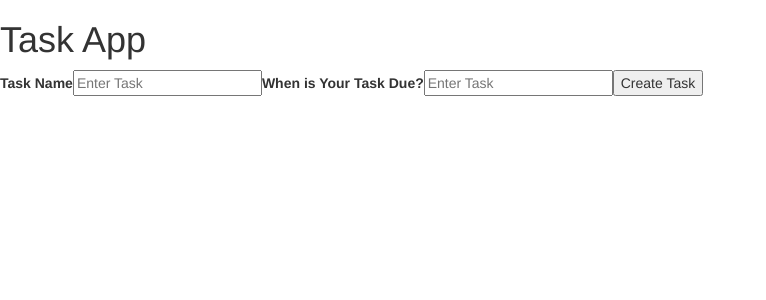
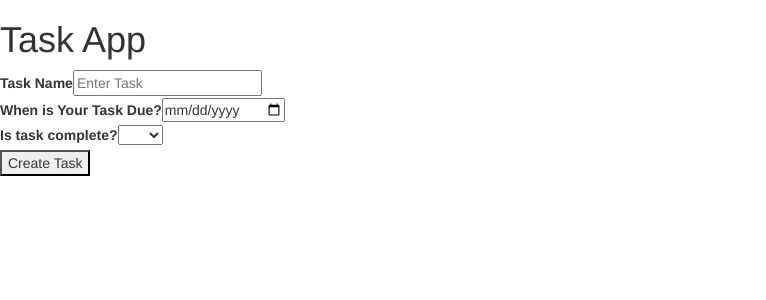
Before and after one commit to JaredHightower/AngularPartnerProject, an Angular app: page /add in a window 1280 px wide. Shown: the top 300 px of the page, without its empty margins (0-766 px from the left). Built offline with nearby package versions, Linux system fonts and the light colour scheme.

Commit message:
Graphical updates
Changed how things are rendered.

```diff
--- a/src/app/components/add-task/add-task.component.html
+++ b/src/app/components/add-task/add-task.component.html
@@ -1,6 +1,5 @@
 <div>
   <form (ngSubmit)="addTask()">
-    <!-- <input type="text" id="newTask" placeholder="Enter Task" required [([(ngModel)]="model.id")]/> -->
     <label for="Task Name">Task Name</label>
 
     <input
@@ -11,25 +10,29 @@
       [(ngModel)]="newTask.taskName"
       [ngModelOptions]="{ standalone: true }"
     />
+    <br>
     <label for="Task Due">When is Your Task Due?</label>
     <input
-      type="text"
+      type="date"
       id="taskDue"
-      placeholder="Enter Task"
+      placeholder="Enter Due Date"
       required
       [(ngModel)]="newTask.taskDue"
       [ngModelOptions]="{ standalone: true }"
     />
-    <!-- <select
-      type="text"
+    <br>
+    <label for="taskStatus">Is task complete?</label>
+    <select
+      type="dropdown"
       id="taskStatus"
-      placeholder="Enter Task"
       required
       [(ngModel)]="newTask.completedTask"
+      [ngModelOptions]="{ standalone: true }"
     >
       <option value="true" selected>Yes</option>
       <option value="false" selected>No</option>
-    </select> -->
+    </select>
+    <br>
     <button id="createNewTask">Create Task</button>
   </form>
 </div>
--- a/src/app/components/add-task/add-task.component.ts
+++ b/src/app/components/add-task/add-task.component.ts
@@ -14,8 +14,8 @@ export class AddTaskComponent implements OnInit {
   addTask() {
     this.taskService
       .addTask(this.newTask)
-      .subscribe((t) => this.router.navigate(['task']));
-    window.location.reload();
+      .subscribe((t) => this.router.navigate(['/task']));
+    // window.location.reload();
   }
 
   constructor(private taskService: TaskService, private router: Router) {}
--- a/src/app/components/display-task/display-task.component.html
+++ b/src/app/components/display-task/display-task.component.html
@@ -1,6 +1,6 @@
 <div>
   <h2>Task List</h2>
-  <app-add-task></app-add-task>
+
   <ul>
     <li *ngFor="let task of tasks">
       <a [routerLink]="['/detail', task.id]">{{ task.taskName }} </a>
--- a/src/app/components/edit-task/edit-task.component.ts
+++ /dev/null
@@ -1,31 +0,0 @@
-import { Component, OnInit } from '@angular/core';
-import { TaskService } from '../../services/task.service';
-import { Router, ActivatedRoute } from '@angular/router';
-import { Task } from '../../models/task';
-
-@Component({
-  selector: 'app-edit-task',
-  templateUrl: './edit-task.component.html',
-  styleUrls: ['./edit-task.component.css'],
-})
-export class EditTaskComponent implements OnInit {
-  editTask: Task = new Task();
-
-  saveTask() {
-    this.taskService
-      .editTask(this.editTask)
-      .subscribe((tsk) => this.router.navigate(['task']));
-  }
-
-  constructor(
-    private taskService: TaskService,
-    private router: Router,
-    private route: ActivatedRoute
-  ) {}
-
-  ngOnInit() {
-    this.route.params.subscribe((param) => {
-      this.taskService.getTask(+param.id).subscribe;
-    });
-  }
-}
--- a/src/app/components/task-details/task-details.component.html
+++ b/src/app/components/task-details/task-details.component.html
@@ -2,11 +2,7 @@
   <h1>Task Details</h1>
   <h4>Name: {{ detailTask.taskName }}</h4>
   <h4>Time to Complete: {{ detailTask.taskDue }}</h4>
-</div>
-
-<div>
-  <!-- <h1>Edit Task</h1>
-  <app-edit-task></app-edit-task> -->
+  <h4>Task Completed: {{ detailTask.completedTask }}</h4>
 </div>
 
 <div>
--- a/src/index.html
+++ b/src/index.html
@@ -6,8 +6,10 @@
     <base href="/" />
     <meta name="viewport" content="width=device-width, initial-scale=1" />
     <link rel="icon" type="image/x-icon" href="favicon.ico" />
+    <link href="https://cdn.jsdelivr.net/npm/bootstrap@5.0.0-beta1/dist/css/bootstrap.min.css" rel="stylesheet" integrity="sha384-giJF6kkoqNQ00vy+HMDP7azOuL0xtbfIcaT9wjKHr8RbDVddVHyTfAAsrekwKmP1" crossorigin="anonymous">
   </head>
   <body>
     <app-root></app-root>
+    <script src="https://cdn.jsdelivr.net/npm/bootstrap@5.0.0-beta1/dist/js/bootstrap.bundle.min.js" integrity="sha384-ygbV9kiqUc6oa4msXn9868pTtWMgiQaeYH7/t7LECLbyPA2x65Kgf80OJFdroafW" crossorigin="anonymous"></script>
   </body>
 </html>
```
Also changed, not shown: src/app/components/edit-task/edit-task.component.html (deleted, +0 -16 lines), src/app/components/edit-task/edit-task.component.css (deleted), 1 other file (tests, documents, lock files or other folders).
